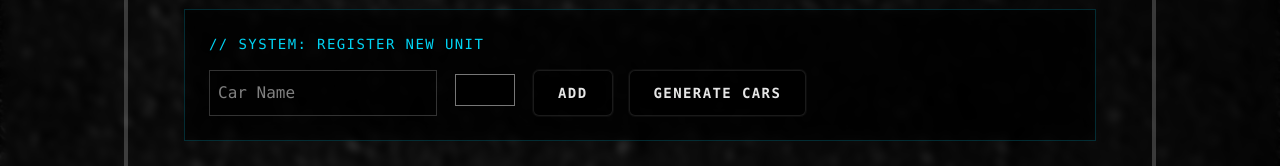
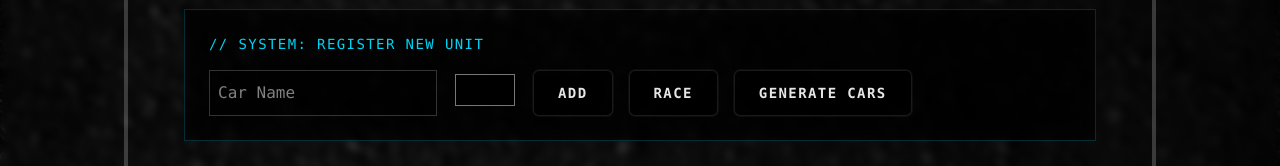
Before and after one commit to Armansargsyann/async-race-spa, a React (Vite) app: page / in a window 1280 px wide. Shown: the part 326-492 px from the top of the page. Built offline with nearby package versions, Linux system fonts and the light colour scheme; no server answers.

Commit message:
feat: add race button

```diff
--- a/src/pages/Garage.tsx
+++ b/src/pages/Garage.tsx
@@ -28,12 +28,18 @@ export default function Garage() {
           // System: Register New Unit
         </h2>
 
-        <div className="flex items-center gap-4">
+        <div className="flex flex-wrap items-center gap-4">
   <CarForm />
+
+  <NeonButton className="whitespace-nowrap px-6">
+    Race
+  </NeonButton>
+
   <NeonButton
     variant="primary"
     onClick={generateCars}
     disabled={isLoading}
+    className="whitespace-nowrap px-6"
   >
     {isLoading ? "Generating..." : "Generate Cars"}
   </NeonButton>
```
Lines whose indentation alone changed are shown as unchanged.
